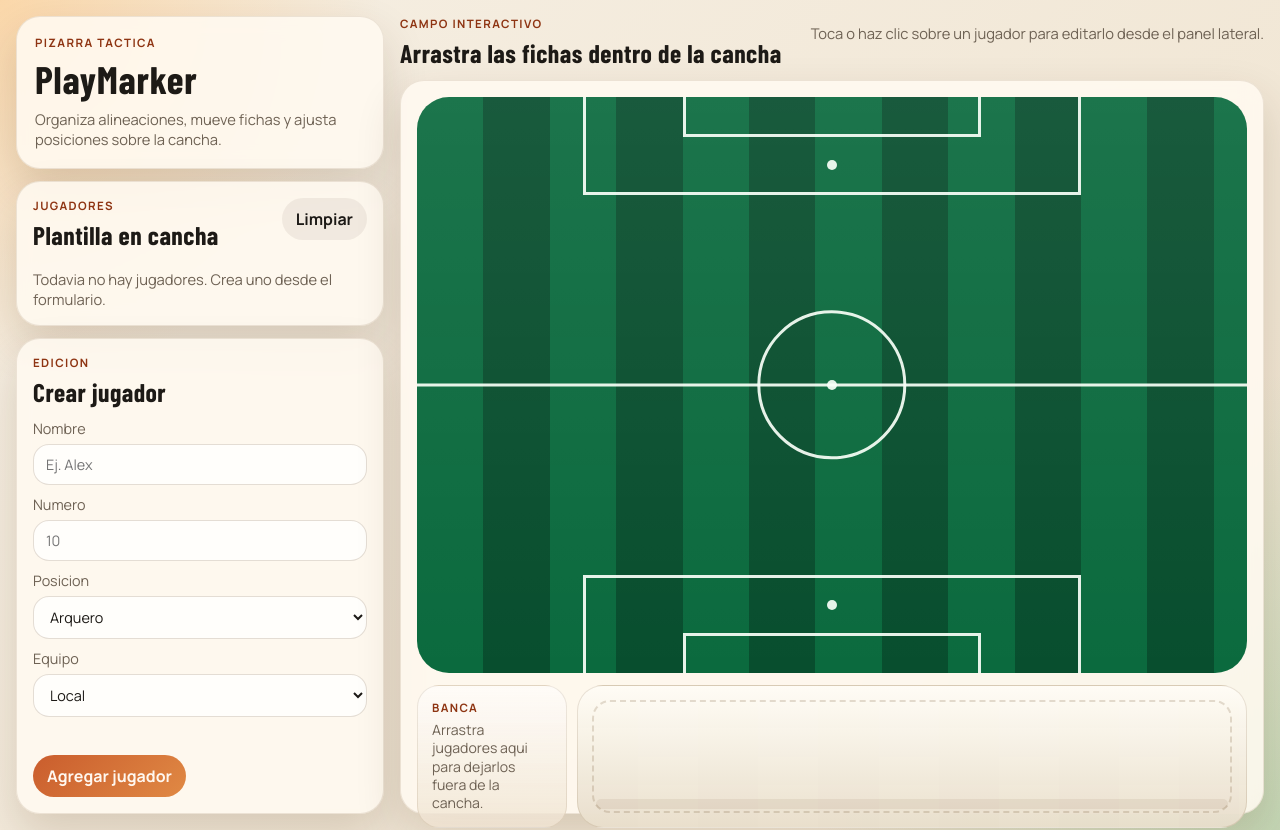
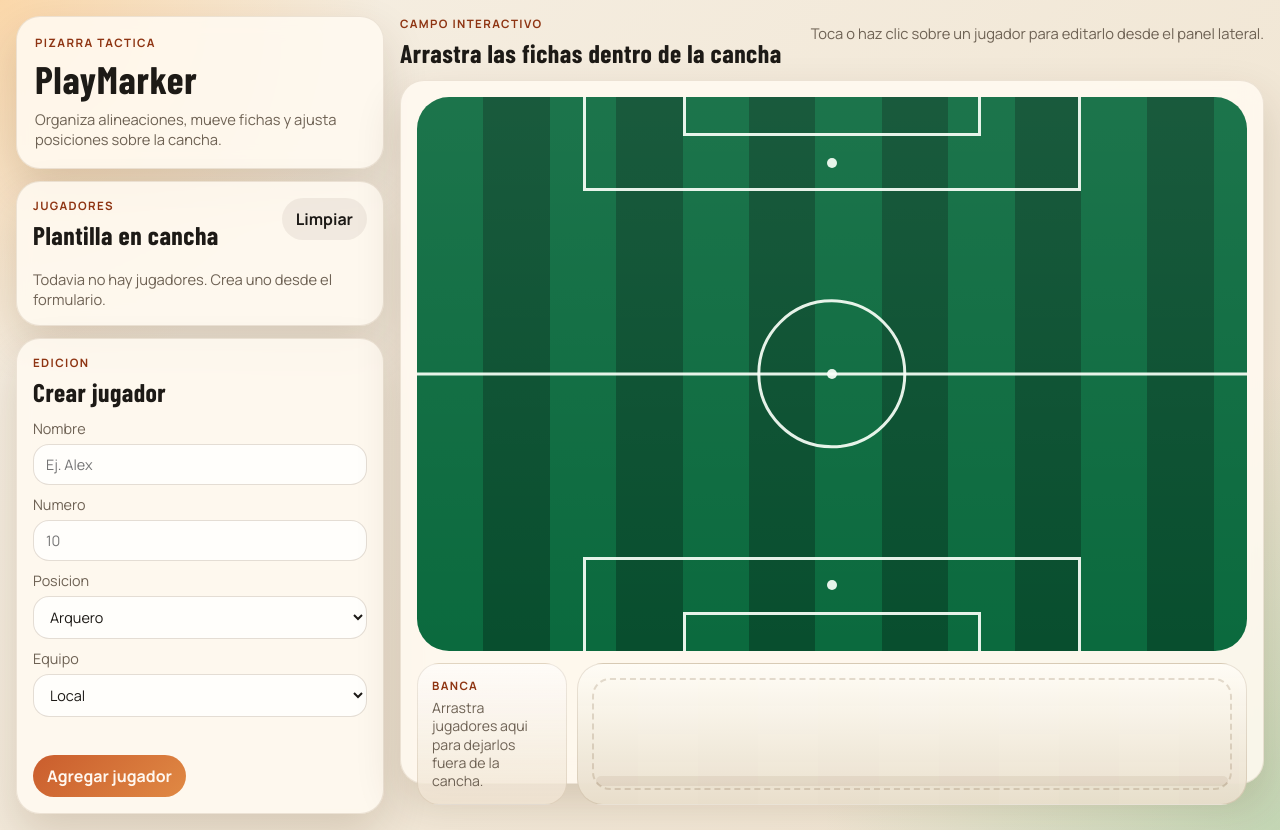
Before and after one commit to volatil/playmarker, a PHP site: page / in a window 1280 px wide. Run offline with PHP 8.4, Linux system fonts and the light colour scheme.

Commit message:
cancha al 100%

```diff
--- a/styles.css
+++ b/styles.css
@@ -253,6 +253,10 @@ form {
 }
 
 .board-section {
+  position: sticky;
+  top: 0;
+  align-self: start;
+  height: 100vh;
   padding: 16px 16px 16px 0;
   display: flex;
   flex-direction: column;
@@ -261,13 +265,13 @@ form {
 
 .pitch-frame {
   flex: 1;
-  min-height: 520px;
+  min-height: 0;
   padding: 16px;
 }
 
 .board-layout {
   display: grid;
-  grid-template-rows: minmax(360px, 1fr) 112px;
+  grid-template-rows: minmax(0, 1fr) 104px;
   gap: 12px;
   height: 100%;
 }
@@ -276,7 +280,7 @@ form {
   position: relative;
   width: 100%;
   height: 100%;
-  min-height: 360px;
+  min-height: 0;
   border-radius: 32px;
   overflow: hidden;
   background:
@@ -592,6 +596,8 @@ form {
   }
 
   .board-section {
+    position: static;
+    height: auto;
     padding-top: 0;
   }
 
```
